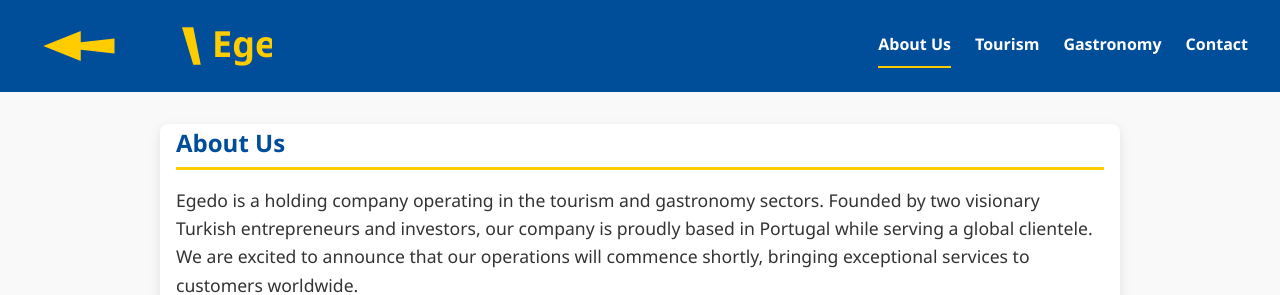
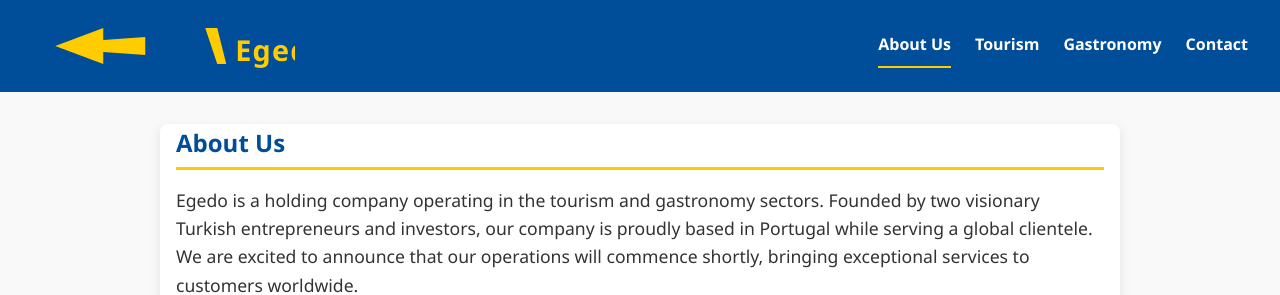
Before and after one commit to Egedo351/egedo.github.io, a plain HTML site: page index.html in a window 1280 px wide. Shown: the top 295 px of the page. Drawn offline with Linux system fonts and the light colour scheme.

Commit message:
Update index.html

```diff
--- a/index.html
+++ b/index.html
@@ -134,20 +134,24 @@
 <body>
 
 <header>
-  <a href="#about" class="logo-link" aria-label="Egedo Logo">
-    <svg width="240" height="60" viewBox="0 0 320 80" xmlns="http://www.w3.org/2000/svg" role="img" aria-labelledby="title desc">
+  <a href="#about" class="logo-link" aria-label="Egedo Logo" style="width: 350px; display: flex; align-items: center;">
+  <svg width="350" height="80" viewBox="0 0 420 100" xmlns="http://www.w3.org/2000/svg" role="img" aria-labelledby="title desc">
     <title>Egedo Logo</title>
     <desc>Logo with airplane, fork, knife and Egedo text</desc>
+
     <!-- Uçak simgesi -->
-      <path fill="#ffcc00" d="M15 40 L65 20 L65 35 L110 30 L110 50 L65 45 L65 60 Z" />
-      <!-- Çatal simgesi -->
-      <rect x="130" y="15" width="10" height="50" fill="#004d99" rx="2" />
-      <rect x="150" y="15" width="10" height="50" fill="#004d99" rx="2" />
-      <rect x="170" y="15" width="10" height="50" fill="#004d99" rx="2" />
+    <path fill="#ffcc00" d="M30 50 L110 20 L110 40 L180 35 L180 65 L110 60 L110 80 Z" />
+
+    <!-- Çatal simgesi (3 çatal dişi) -->
+    <rect x="200" y="20" width="12" height="60" fill="#004d99" rx="3" />
+    <rect x="220" y="20" width="12" height="60" fill="#004d99" rx="3" />
+    <rect x="240" y="20" width="12" height="60" fill="#004d99" rx="3" />
+
     <!-- Bıçak simgesi -->
-      <path fill="#ffcc00" d="M200 15 L215 15 L225 65 L215 65 Z" />
+    <path fill="#ffcc00" d="M280 20 L300 20 L315 80 L300 80 Z" />
+
     <!-- Egedo Yazısı -->
-      <text x="240" y="55" font-family="Segoe UI, Tahoma, Geneva, Verdana, sans-serif" font-weight="700" font-size="48" fill="#ffcc00">
+    <text x="330" y="75" font-family="Segoe UI, Tahoma, Geneva, Verdana, sans-serif" font-weight="700" font-size="56" fill="#ffcc00" letter-spacing="2">
       Egedo
     </text>
   </svg>
```
Lines whose indentation alone changed are shown as unchanged.
